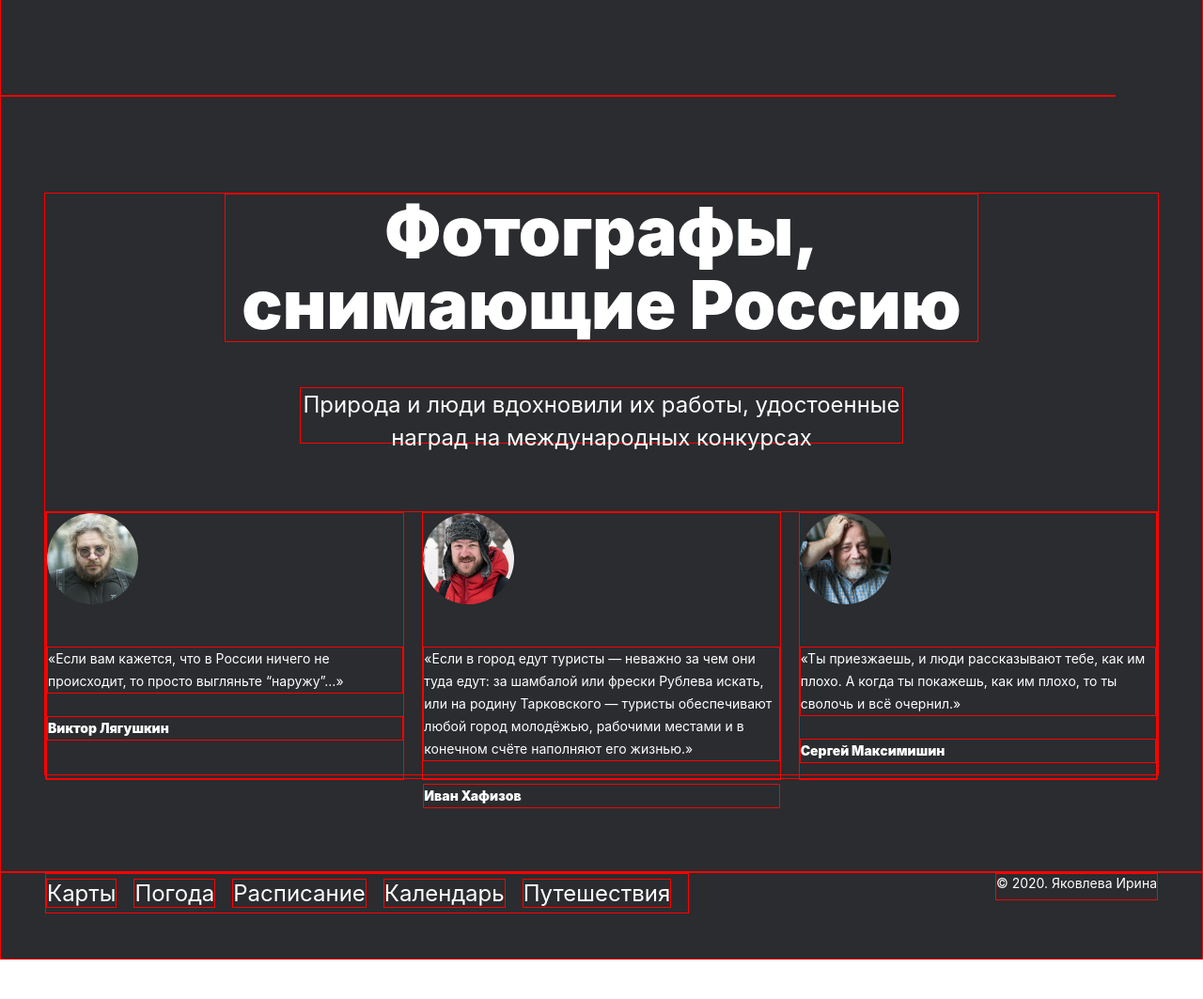
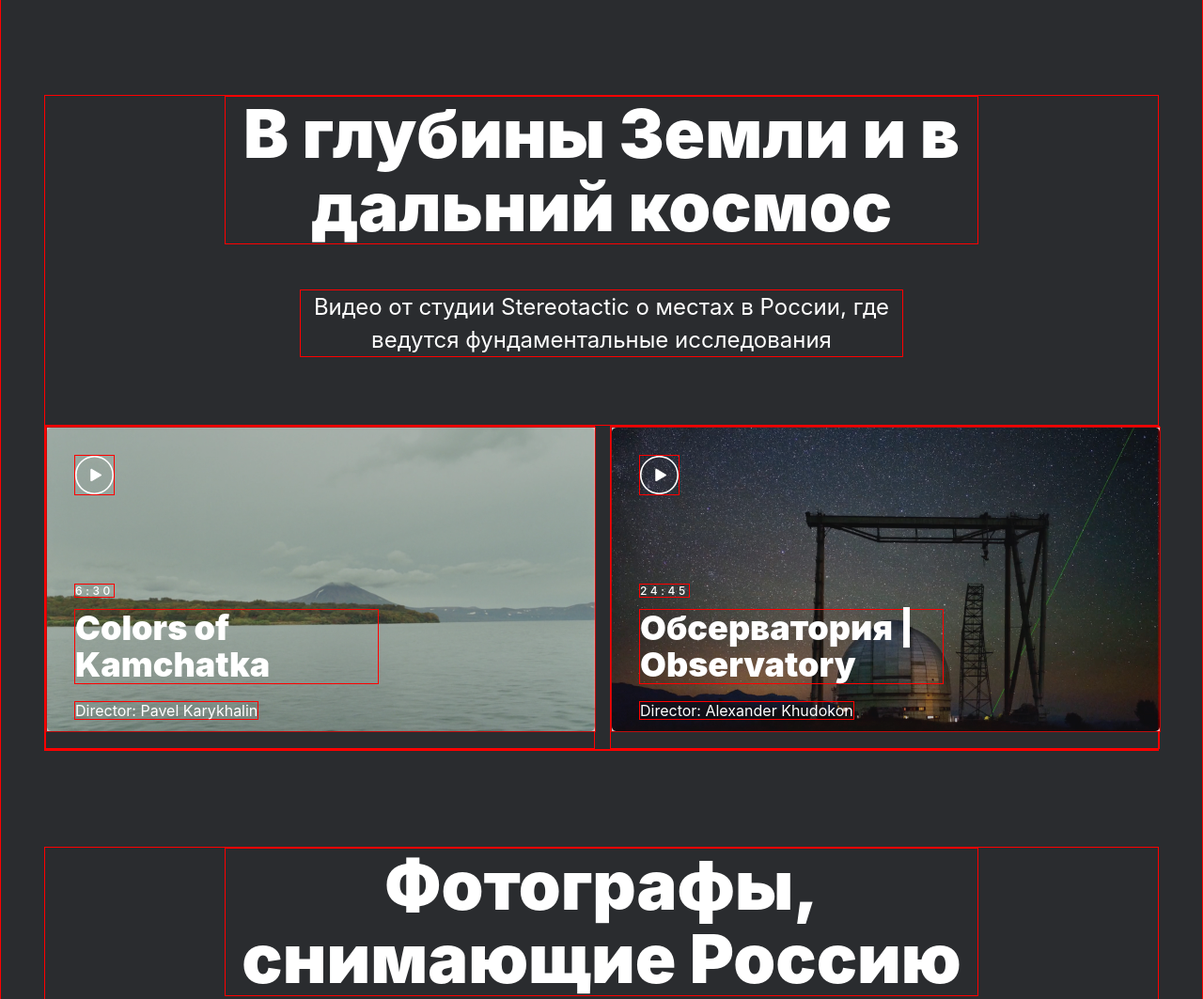
Before and after one commit to TuretskayaIrina/russian-travel, a plain HTML site: page index.html in a window 1280 px wide. Shown: the part 5761-6824 px from the top of the page at 94% size. Before the commit the page ends 6782 px from the top, so only its background shows below. Drawn offline with Linux system fonts and the light colour scheme.

Commit message:
9th commit

```diff
--- a/index.html
+++ b/index.html
@@ -114,7 +114,24 @@
           </div>
         </section>
         <section class="video">
-
+          <h2 class="content__title">В глубины Земли и в дальний космос</h2>
+          <p class="content__subtitle">Видео от студии Stereotactic о местах в России, где ведутся фундаментальные исследования</p>
+          <div class="video__conteiner">
+            <a href="https://vimeo.com/81106671" class="video__item">
+                <img class="video__item-background" src="./images/Image (1).jpg" alt="Камчатка">
+                <img class="video__icon-play" src="./images/__icon_play.svg" alt="Кнопка">
+                <p class="video__duration">6:30</p>
+                <h3 class="video__title">Colors of Kamchatka</h3>
+                <p class="video__subtitle">Director: Pavel Karykhalin</p>
+            </a>
+            <a href="https://vimeo.com/290675450" class="video__item">
+                <img class="video__item-background" src="./images/Image (2).jpg" alt="Обсерватория">
+                <img class="video__icon-play" src="./images/__icon_play.svg" alt="Кнопка">
+                <p class="video__duration">24:45</p>
+                <h3 class="video__title">Обсерватория | Observatory</h3>
+                <p class="video__subtitle">Director: Alexander Khudokon</p>
+            </a>
+          </div>
         </section>
         <section class="comments">
           <h2 class="content-title">Фотографы, снимающие Россию</h2>
@@ -137,7 +154,15 @@
             </div>
           </div>
         </section>
-        <section class="cover"></section>
+        <!--
+        <section class="cover">
+          <a href="https://stampsy.com/na-elektrichkakh-do-baikala" class="cover__content">
+            <h2 class="cover__title">До Байкала «на собаках»</h2>
+            <p class="cover__subtitle">По мотивам учебной темы о Транссибе и iframes — путешествие от столицы до Байкала на электричках.</p>
+            <img class="cover__img" src="./images/Image.jpg" alt="До Байкала на собаках">
+          </a>
+          </section>
+          -->
       </main>
       <!--Футер-->
       <footer class="footer">
--- a/pages/index.css
+++ b/pages/index.css
@@ -62,7 +62,7 @@ nav {
 }
 .header__lang:hover {
   opacity: .5;
-  transition: .3s;
+  transition: .2s;
   text-decoration: underline;
 }
 
@@ -245,8 +245,94 @@ nav {
 /*Секция video*/
 .video {
   max-width: 1184px;
-  max-height: 648px;
+  display: flex;
+  align-items: center;
+  flex-direction: column;
+  margin: 0 auto;
 }
+.content__title {
+  max-width:800px;
+  font-weight: 900;
+  font-size: 72px;
+  line-height: 78px;
+  text-align: center;
+  color:white;
+  margin:auto;
+}
+.content__subtitle {
+  color:white;
+  font-size: 24px;
+  line-height: 35px;
+  text-align: center;
+  max-width:640px;
+  margin: 48px auto 72px;
+  font-weight: normal;
+}
+.video__conteiner {
+  display: grid;
+  grid-template-columns: 583px 583px;
+  grid-column-gap: 18px;
+}
+.video__item {
+  min-width: 583px;
+  display: flex;
+  flex-direction: column;
+  align-items: flex-start;
+  position: relative;
+  text-decoration: none;
+}
+.video__item-background {
+  position: absolute;
+  max-width:583px;
+  opacity: .7;
+  left: 0;
+  top: 0;
+}
+.video__item-background:hover {
+  transition: .2s;
+  opacity: .5;
+}
+.video__icon-play {
+  width:41px;
+  height:41px;
+  margin-left:30px;
+  margin-top:30px;
+  z-index: 2;
+}
+.video__icon-play:hover {
+  transition: .2s;
+  opacity: .5;
+}
+.video__duration {
+  font-weight: 500;
+  font-size: 12px;
+  line-height: 13px;
+  letter-spacing: 0.3em;
+  margin-left:30px;
+  margin-bottom:12px;
+  margin-top: 94px;
+  color:white;
+  z-index: 2;
+}
+.video__title {
+  font-weight: 900;
+  font-size: 36px;
+  line-height: 39px;
+  color:white;
+  margin-bottom:18px;
+  max-width:322px;
+  margin-left:30px;
+  z-index: 2;
+  margin-top: 0;
+}
+.video__subtitle {
+  margin-left:30px;
+  font-weight: normal;
+  margin-bottom:30px;
+  color:white;
+  z-index: 2;
+  margin-top:0;}
+
 
 /*Секция comments*/
 .comments {
@@ -307,10 +393,48 @@ nav {
 }
 
 /*Секция cover*/
+
+/*
 .cover {
 
 }
-
+.cover__content {
+  max-width: 1184px;
+  display: flex;
+  flex-direction: column;
+  margin: 102px auto 160px;
+  text-decoration: none;
+}
+.cover title {
+  font-weight: 900;
+  font-size: 72px;
+  line-height: 78px;
+  text-align: center;
+  color: #FFFDFD;
+  max-width: 1094.27px;
+  margin: 274px auto 0 auto;
+  z-index: 2;
+}
+.cover__subtitle {
+  font-weight: normal;
+  font-size: 18px;
+  line-height: 26px;
+  text-align: center;
+  color: #FFFFFF;
+  margin: 134px auto 48px;
+  max-width: 382px;
+  z-index: 2;
+}
+.cover__img {
+  position: absolute;
+  left: 0;
+  right: 0;
+  max-width: 1184px;
+  max-height: 594px;
+  opacity: .7;
+}
+}
+*/
 /*Футер*/
 .footer {
   max-width: 1184px;
```
Also changed, not shown: images/Image (1).jpg (added), images/Image (2).jpg (added), images/Image.jpg (added), images/__icon_play.svg (added).
